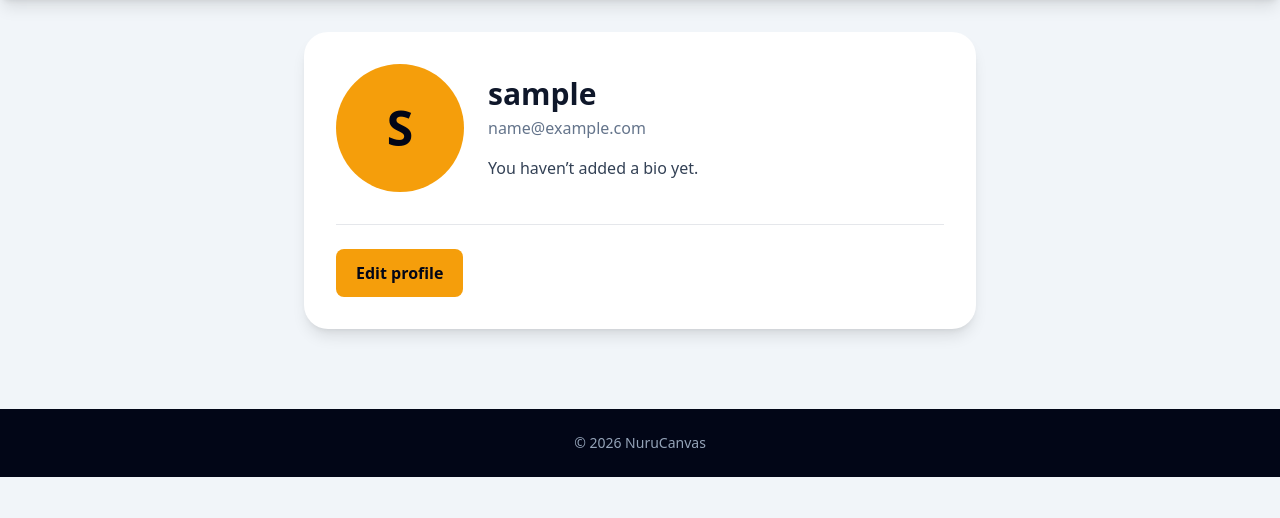
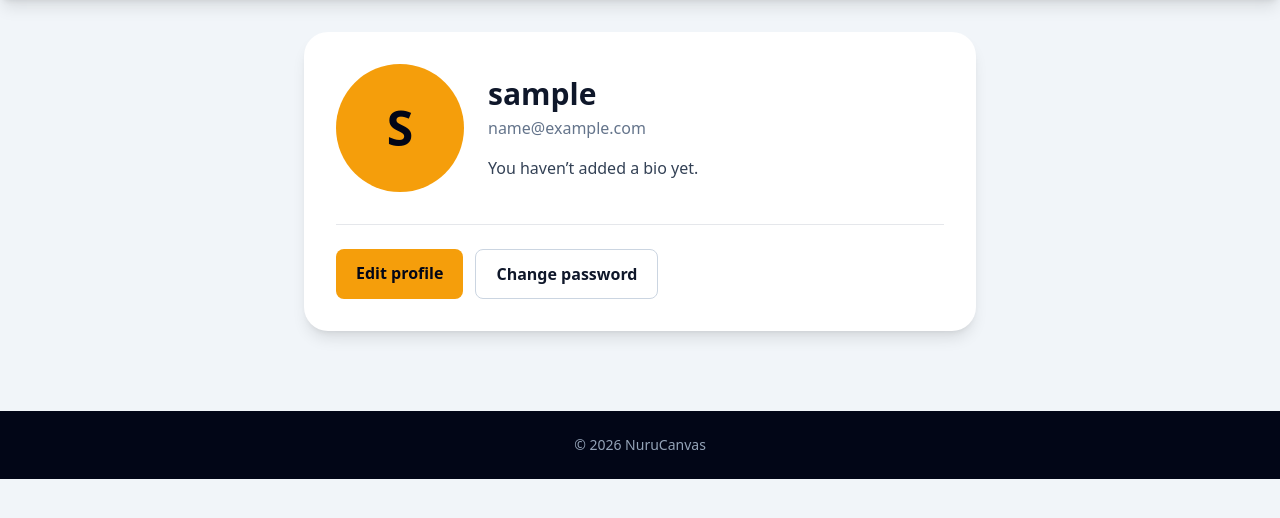
Before and after one commit to wanjiruaisha/nuru-canvas, a Django app: page /profile/ in a window 1280 px wide. Shown: the part 70-588 px from the top of the page. Run offline with Django 3.2, Linux system fonts and the light colour scheme; the visitor is signed in with stand-in values (Sample User, id 1); data comes from the database, SQL or seed files in the repository; some libraries are stand-ins or nearby versions.

Commit message:
feat: add secure password change

```diff
--- a/photo_gallery/templates/photo_gallery/profile.html
+++ b/photo_gallery/templates/photo_gallery/profile.html
@@ -1,10 +1,5 @@
-{% extends 'photo_gallery/base.html' %}
-
-{% block title %}
-    My Profile | NuruCanvas
-{% endblock %}
-
-{% block content %}
+{% extends 'photo_gallery/base.html' %} {% block title %} My Profile |
+NuruCanvas {% endblock %} {% block content %}
 <div class="mx-auto max-w-2xl rounded-3xl bg-white p-8 shadow-lg">
   <div class="flex flex-col items-center gap-6 sm:flex-row">
     {% if profile.profile_picture %}
@@ -12,38 +7,42 @@
       src="{{ profile.profile_picture.url }}"
       alt="{{ user.username }}"
       class="h-32 w-32 rounded-full object-cover"
+    />
+    {% else %}
+    <div
+      class="flex h-32 w-32 items-center justify-center rounded-full bg-amber-500 text-5xl font-bold text-slate-950"
     >
-        {% else %}
-            <div class="flex h-32 w-32 items-center justify-center rounded-full bg-amber-500 text-5xl font-bold text-slate-950">
       {{ user.username|first|upper }}
     </div>
     {% endif %}
 
     <div class="text-center sm:text-left">
-            <h1 class="text-3xl font-bold">
-                {{ user.username }}
-            </h1>
+      <h1 class="text-3xl font-bold">{{ user.username }}</h1>
 
       <p class="mt-1 text-slate-500">
         {{ user.email|default:"No email provided" }}
       </p>
 
       <p class="mt-4 text-slate-700">
-                {% if profile.bio %}
-                    {{ profile.bio }}
-                {% else %}
-                    You haven’t added a bio yet.
-                {% endif %}
+        {% if profile.bio %} {{ profile.bio }} {% else %} You haven’t added a
+        bio yet. {% endif %}
       </p>
     </div>
   </div>
 
-    <div class="mt-8 border-t pt-6">
+  <div class="mt-8 flex flex-wrap gap-3 border-t pt-6">
     <a
       href="{% url 'photo_gallery:edit_profile' %}"
-            class="inline-block rounded-lg bg-amber-500 px-5 py-3 font-semibold text-slate-950 hover:bg-amber-400"
+      class="rounded-lg bg-amber-500 px-5 py-3 font-semibold text-slate-950"
     >
       Edit profile
+    </a>
+
+    <a
+      href="{% url 'photo_gallery:password_change' %}"
+      class="rounded-lg border border-slate-300 px-5 py-3 font-semibold"
+    >
+      Change password
     </a>
   </div>
 </div>
```
Lines whose indentation alone changed are shown as unchanged.
